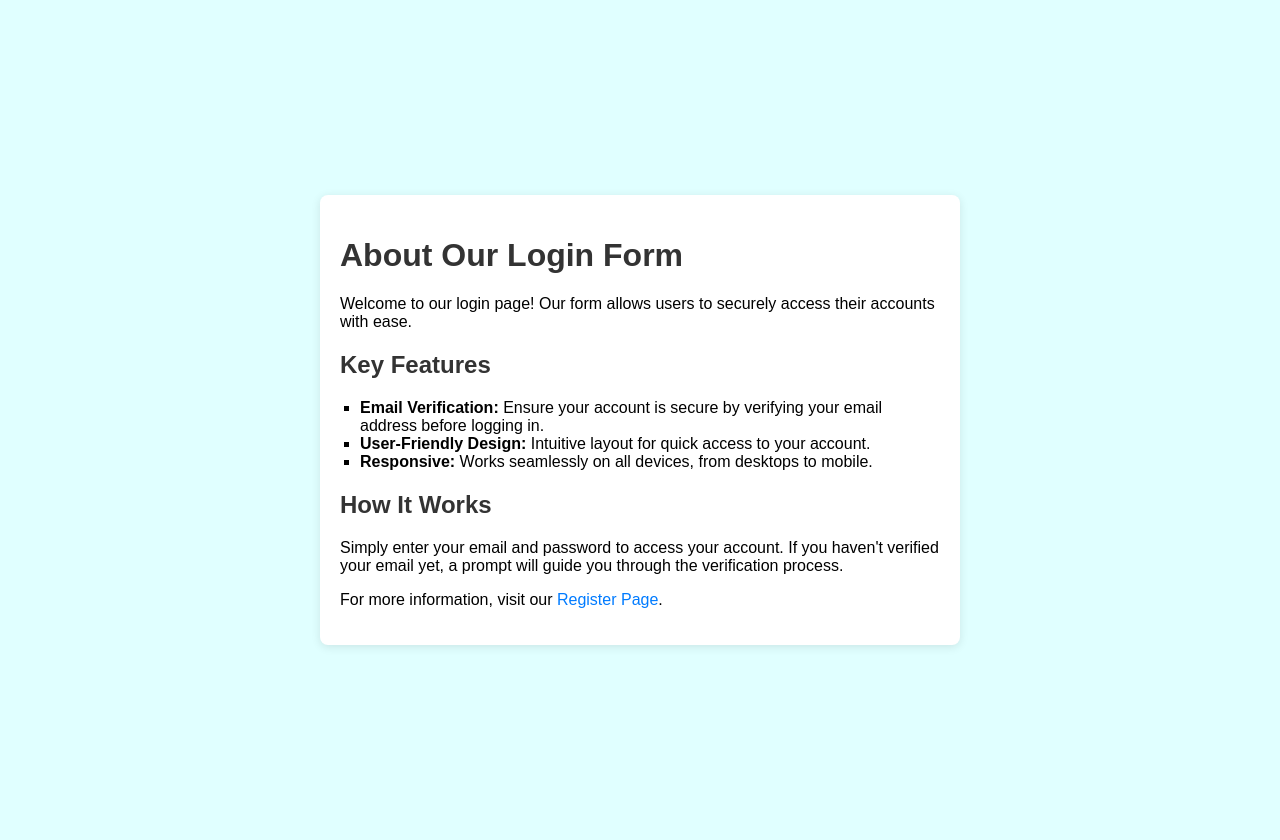
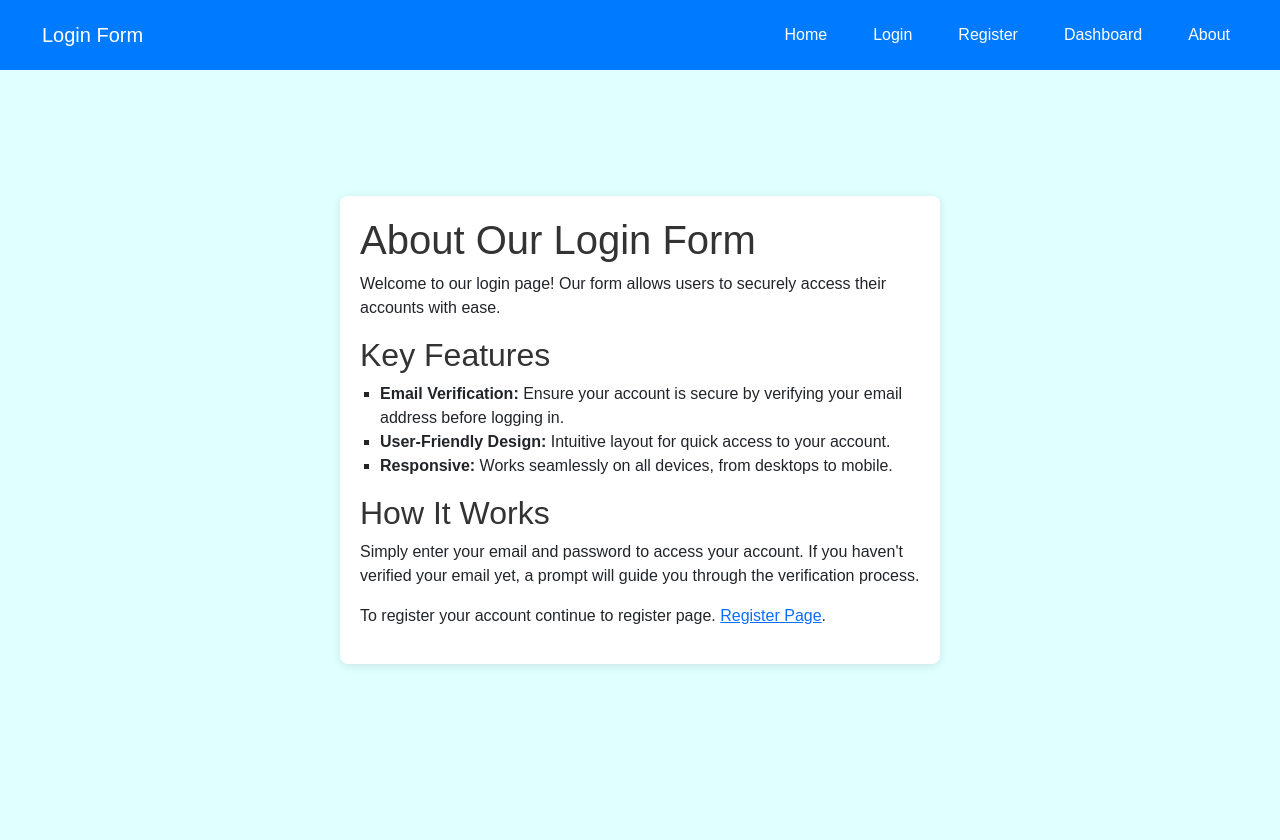
Before and after one commit to Alfred3002/Login_Form, a PHP site: page /AlfredOrapaIS21/about.php in a window 1280 px wide. After the commit the page ends 666 px from the top, so only its background shows below. Run offline with PHP 8.4, Linux system fonts and the light colour scheme.

Commit message:
push changes

```diff
--- a/about.php
+++ b/about.php
@@ -1,18 +1,47 @@
+<?php
+$page_title = "Home Page";
+include('includes/header.php');
+?>
 
+<!DOCTYPE html>
+<html lang="en">
+<head>
+    <meta charset="UTF-8">
+    <meta name="viewport" content="width=device-width, initial-scale=1.0">
     <title>About Login Form</title>
     <style>
         body {
+            margin: 0;
+            background-color: #e0ffff;
+            font-family: Arial, sans-serif;
+        }
+
+        .navbar {
+            background-color: #007bff;
+            color: white;
+            padding: 15px;
+            text-align: center;
+        }
+
+        .navbar a {
+            color: white;
+            margin: 0 15px;
+            text-decoration: none;
+        }
+
+        .navbar a:hover {
+            text-decoration: underline;
+        }
+
+        .about-container {
             display: flex;
             justify-content: center; /* Centers horizontally */
             align-items: center;     /* Centers vertically */
-            height: 100vh;          /* Full viewport height */
-            margin: 0;
-            background-color: #e0ffff;
+            height: calc(100vh - 80px); /* Adjust for navbar height */
             padding: 20px;
-            font-family: Arial, sans-serif;
         }
 
-        .about-container {
+        .content {
             background-color: white;
             padding: 20px;
             border-radius: 8px;
@@ -29,19 +58,12 @@
             list-style-type: square;
             padding-left: 20px;
         }
-
-        a {
-            color: #007bff;
-            text-decoration: none;
-        }
-
-        a:hover {
-            text-decoration: underline;
-        }
     </style>
 </head>
 <body>
+    <?php include('includes/navbar.php'); ?>
     <div class="about-container">
+        <div class="content">
             <h1>About Our Login Form</h1>
             <p>Welcome to our login page! Our form allows users to securely access their accounts with ease.</p>
 
@@ -55,6 +77,8 @@
             <h2>How It Works</h2>
             <p>Simply enter your email and password to access your account. If you haven't verified your email yet, a prompt will guide you through the verification process.</p>
 
-        <p>For more information, visit our <a href="register.php">Register Page</a>.</p>
+            <p>To register your account continue to register page. <a href="register.php">Register Page</a>.</p>
+        </div>
     </div>
 </body>
+</html>
--- a/login.php
+++ b/login.php
@@ -20,6 +20,7 @@ include('includes/navbar.php');
                                 <label for="">Email Address</label>
                                 <input type="text" name="email" class="form-control">
                             </div>
+
                             <div class="form-group mb-3">
                                 <label for="">Password</label>
                                 <input type="text" name="password" class="form-control">
--- a/register.php
+++ b/register.php
@@ -19,14 +19,17 @@ include('includes/navbar.php');
                                 <label for="">Name</label>
                                 <input type="text" name="name" class="form-control">
                             </div>
+
                             <div class="form-group mb-3">
                                 <label for="">Phone Number</label>
                                 <input type="text" name="phone" class="form-control">
                             </div>
+
                             <div class="form-group mb-3">
                                 <label for="">Email Address</label>
                                 <input type="text" name="email" class="form-control">
                             </div>
+
                             <div class="form-group mb-3">
                                 <label for="">Password</label>
                                 <input type="text" name="password" class="form-control">
```
Also changed, not shown: code.php (+8 -12 lines). Lines whose indentation alone changed are shown as unchanged.
